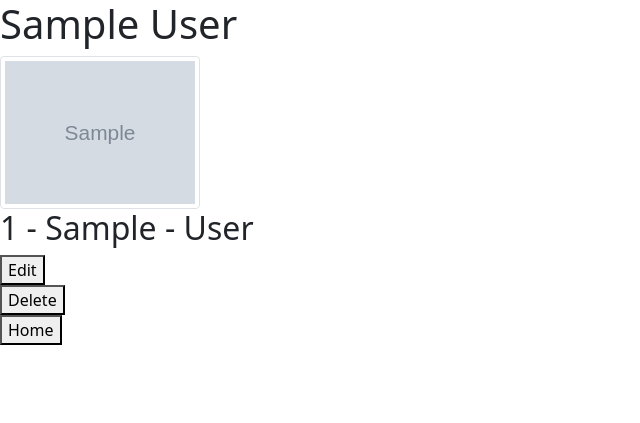
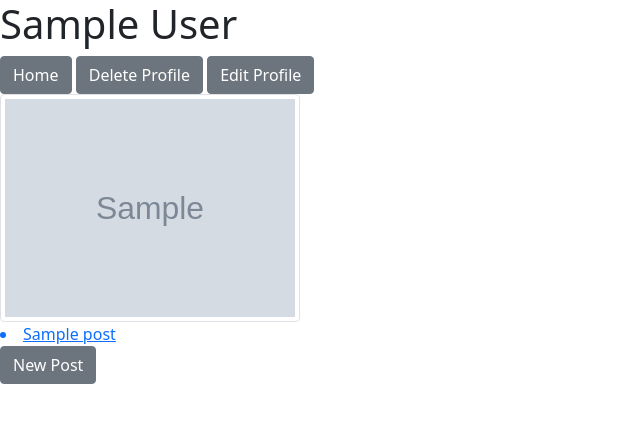
Before and after one commit to LukeOnTop/SpringboardPython, a Flask app: page /1 in a window 1280 px wide. Shown: the top 423 px of the page, without its empty margins (0-640 px from the left). Run offline with Flask 2, Linux system fonts and the light colour scheme; tables that the repository leaves empty hold one stand-in row (values such as "Sample post"); grey boxes marked "Sample" are stand-in pictures.

Commit message:
first draft at part 2. Still to add more tests and clean up interface

```diff
--- a/flask-blogly/app.py
+++ b/flask-blogly/app.py
@@ -1,9 +1,11 @@
 """Blogly application."""
 from flask import Flask, render_template, request, redirect, session
-from models import db, connect_db, User
+from datetime import date
+from models import db, connect_db, User, Post
 
 app = Flask(__name__)
-app.config['SQLALCHEMY_DATABASE_URI'] = 'postgresql:///blogly'
+app.config['SECRET_KEY'] = 'secret'
+app.config['SQLALCHEMY_DATABASE_URI'] = 'postgresql://localhost/blogly'
 app.config['SQLALCHEMY_TRACK_MODIFICATIONS'] = False
 app.config['SQLALCHEMY_ECHO'] = True
 
@@ -29,9 +31,10 @@ def get_user():
     url = request.form["img-url"]
 
     new_user = User(first_name=firstname, last_name=lastname, image_url=url)
+    user_id = new_user.id
     db.session.add(new_user)
     db.session.commit()
-    return redirect('/')
+    return redirect(f'/')
 
 
 @app.route("/get-user<int:user_id>", methods=["POST"])
@@ -49,9 +52,11 @@ def get_user_edit(user_id):
 
 
 @app.route('/<int:user_id>')
-def user_details(user_id):
+def user_profile(user_id):
     user = User.query.get_or_404(user_id)
-    return render_template("user-details.html", user=user)
+    post = Post.query.all()
+    return render_template("user-profile.html", user=user, post=post)
+
 
 
 @app.route('/edit<int:user_id>')
@@ -65,3 +70,48 @@ def delete_user(user_id):
     User.query.filter_by(id=user_id).delete()
     db.session.commit()
     return redirect('/')
+
+
+@app.route('/new-post<int:user_id>')
+def make_post(user_id):
+    session.pop('userid-for-post', None)
+    session['userid-for-post'] = user_id
+    return render_template("new-post.html", user=user_id)
+
+@app.route('/handle-post', methods=["POST"])
+def handle_post():
+    post_user = session['userid-for-post']
+    post_title = request.form["title"]
+    post_content = request.form["content"]
+
+    db.session.add(Post(title=post_title, content=post_content, created_at= date.today(),user_code=post_user))
+    db.session.commit()
+
+    return redirect('/')
+
+@app.route("/handle-post<int:post_id>", methods=["POST"])
+def handle_post_edit(post_id):
+    post_title = request.form["title"]
+    post_content = request.form["content"]
+
+    post = Post.query.filter_by(id=post_id).first()
+    post.title = post_title
+    post.content = post_content
+
+    db.session.commit()
+    return redirect(f'/user-post{post_id}')
+
+
+@app.route('/user-post<int:post_id>')
+def show_post(post_id):
+    user = User.query.all()
+    posts = Post.query.all()
+    return render_template("user-post.html", post_id=post_id, posts=posts )
+
+@app.route('/edit-post<int:post_id>')
+def edit_post(post_id):
+    post = Post.query.get_or_404(post_id)
+    title = post.title
+    content = post.content
+
+    return render_template('/edit-post.html', title=title, content=content, post=post)
--- a/flask-blogly/guess.py
+++ /dev/null
@@ -1,3 +0,0 @@
-from flask import Flask
-
-app = Flask(__name__)
--- a/flask-blogly/templates/list-users.html
+++ b/flask-blogly/templates/list-users.html
@@ -9,9 +9,9 @@
 <div>
     <ul>
         <br>
-        {% for e in user %}
-        <a href="/{{e.id}}">
-            <li>{{e.first_name}} {{e.last_name}}</li>
+        {% for each in user %}
+        <a href="/{{each.id}}">
+            <li>{{each.first_name}} {{each.last_name}}</li>
             {% endfor %}
 
     </ul>
--- a/flask-blogly/templates/user-details.html
+++ /dev/null
@@ -1,25 +0,0 @@
-{% extends "base.html" %}
-
-{% block heading %}
-<h1>{{user.first_name}} {{user.last_name}}</h1>
-{% endblock %}
-
-{% block content %}
-<div>
-    <img src="{{user.image_url}}" class="img-thumbnail" alt="" height="200px" width="200px">
-    <div>
-        <h2>{{user.id}} - {{user.first_name}} - {{user.last_name}}</h2>
-        <h2> </h2>
-    </div>
-    <form action="/edit{{user.id}}">
-        <button>Edit</button>
-    </form>
-    <form action="/delete{{user.id}}">
-        <button>Delete</button>
-    </form>
-    <form action="/">
-        <button>Home</button>
-    </form>
-</div>
-
-{% endblock %}
--- /dev/null
+++ b/flask-blogly/templates/user-profile.html
@@ -0,0 +1,30 @@
+{% extends "base.html" %}
+
+{% block heading %}
+<h1>{{user.first_name}} {{user.last_name}}</h1>
+<a href="/"><button type="button" class="btn btn-secondary">Home</button></a>
+<a href="/delete{{user.id}}"><button type="button" class="btn btn-secondary">Delete Profile</button></a>
+<a href="/edit{{user.id}}"><button type="button" class="btn btn-secondary">Edit Profile</button></a>
+
+<div>
+    <img src="{{user.image_url}}" class="img-thumbnail" alt="" height="300px" width="300px">
+</div>
+
+{% endblock %}
+
+
+{% block content %}
+
+{% for each in post %}
+{% if each.user_code == user.id: %}
+<a href="/user-post{{each.id}}">
+    <li>{{each.title}}</li>
+</a>
+{% endif %}
+{% endfor %}
+
+
+<a href="/new-post{{user.id}}"><button type="button" class="btn btn-secondary">New Post</button></a>
+
+
+{% endblock %}
--- a/flask-blogly/test_app.py
+++ b/flask-blogly/test_app.py
@@ -43,7 +43,7 @@ class UserRouteTestCase(TestCase):
            self.assertIn('FirstNameJohn', html)
 
 
-    def test_user_details(self):
+    def test_user_profile(self):
         with app.test_client() as client:
             resp = client.get(f"/{self.user_id}")
             html = resp.get_data(as_text=True)
```
Also changed, not shown: flask-blogly/models.py (+27 -3 lines), flask-blogly/templates/add-user.html (+4 -7 lines), flask-blogly/templates/edit-post.html (added, +21 -0 lines), flask-blogly/templates/edit.html (+12 -9 lines), flask-blogly/templates/new-post.html (added, +18 -0 lines), flask-blogly/templates/user-post.html (added, +22 -0 lines).
